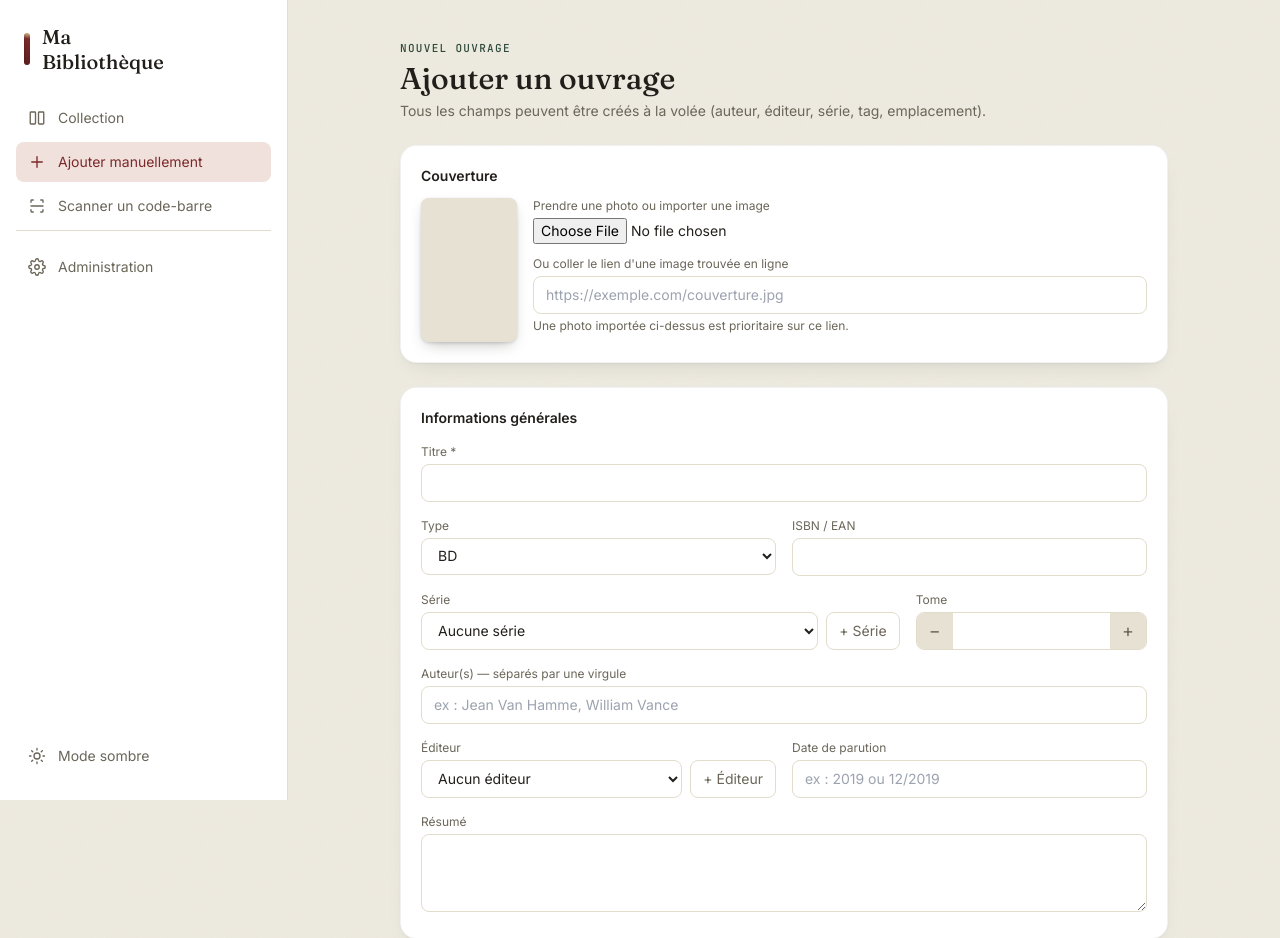
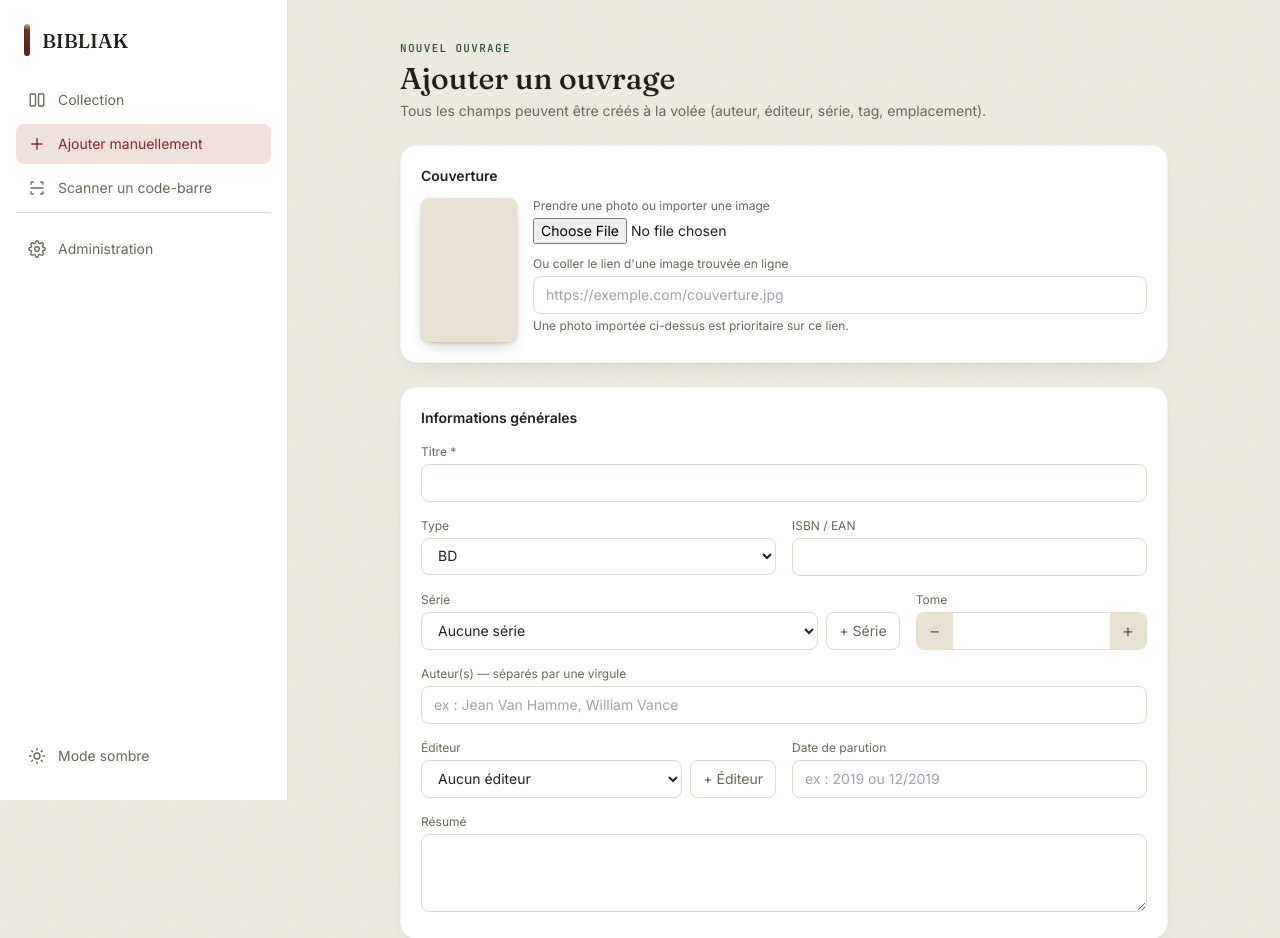
Before and after one commit to nopalpite/bibliak, a Flask app: page /books/new in a window 1280 px wide. Shown: the top 938 px of the page. Run offline with Flask 3, Linux system fonts and the light colour scheme; data comes from the database, SQL or seed files in the repository; data that the repository does not hold is empty; some libraries are stand-ins or nearby versions.

Commit message:
Rebrand the app as BIBLIAK
Renames the app everywhere it's referenced: page titles, sidebar/header
brand, README, self-signed cert CN, downloaded cert filename, and the
User-Agent sent to Open Library / Google Books.

Co-Authored-By: Claude Sonnet 5 <noreply@anthropic.com>

```diff
--- a/app/routes/main.py
+++ b/app/routes/main.py
@@ -72,5 +72,5 @@ def download_certificate():
         certificate_path,
         mimetype="application/x-x509-ca-cert",
         as_attachment=True,
-        download_name="ma-bibliotheque.pem",
+        download_name="bibliak.pem",
     )
--- a/app/services/isbn_service.py
+++ b/app/services/isbn_service.py
@@ -28,7 +28,7 @@ def _http_headers():
     CONTACT_INFO environment variable (see .env).
     """
     contact = (current_app.config.get("CONTACT_INFO") or "").strip()
-    agent = "MaBibliotheque/1.0 (application locale de gestion de collection)"
+    agent = "BIBLIAK/1.0 (application locale de gestion de collection)"
     if contact:
         agent += f" - {contact}"
     return {"User-Agent": agent}
--- a/app/templates/admin/layout_admin.html
+++ b/app/templates/admin/layout_admin.html
@@ -1,6 +1,6 @@
 {% extends "layout.html" %}
 
-{% block title %}Administration — Ma Bibliothèque{% endblock %}
+{% block title %}Administration — BIBLIAK{% endblock %}
 
 {% block content %}
 <div class="max-w-4xl mx-auto">
--- a/app/templates/book_detail.html
+++ b/app/templates/book_detail.html
@@ -1,6 +1,6 @@
 {% extends "layout.html" %}
 
-{% block title %}{{ book.title }} — Ma Bibliothèque{% endblock %}
+{% block title %}{{ book.title }} — BIBLIAK{% endblock %}
 
 {% block content %}
 <div class="max-w-4xl mx-auto">
--- a/app/templates/book_form.html
+++ b/app/templates/book_form.html
@@ -1,6 +1,6 @@
 {% extends "layout.html" %}
 
-{% block title %}{{ 'Modifier' if book else 'Ajouter' }} un ouvrage — Ma Bibliothèque{% endblock %}
+{% block title %}{{ 'Modifier' if book else 'Ajouter' }} un ouvrage — BIBLIAK{% endblock %}
 
 {% block content %}
 <div class="max-w-3xl mx-auto">
--- a/app/templates/index.html
+++ b/app/templates/index.html
@@ -1,13 +1,13 @@
 {% extends "layout.html" %}
 
-{% block title %}Ma Bibliothèque — Collection{% endblock %}
+{% block title %}BIBLIAK — Collection{% endblock %}
 
 {% block content %}
 <div class="max-w-7xl mx-auto">
 
   <div class="flex flex-col sm:flex-row sm:items-start sm:justify-between gap-3 sm:gap-4 mb-6">
     <div>
-      <p class="kicker mb-1">Ma bibliothèque</p>
+      <p class="kicker mb-1">BIBLIAK</p>
       <h1 class="font-display text-3xl font-medium">Collection</h1>
       <p class="text-sm mt-1" style="color: var(--ink-muted);">
         {{ books|length }} ouvrage{{ 's' if books|length != 1 else '' }}
--- a/app/templates/layout.html
+++ b/app/templates/layout.html
@@ -3,7 +3,7 @@
 <head>
 <meta charset="utf-8">
 <meta name="viewport" content="width=device-width, initial-scale=1, viewport-fit=cover">
-<title>{% block title %}Ma Bibliothèque{% endblock %}</title>
+<title>{% block title %}BIBLIAK{% endblock %}</title>
 
 <link rel="preconnect" href="https://fonts.googleapis.com">
 <link rel="preconnect" href="https://fonts.gstatic.com" crossorigin>
@@ -187,7 +187,7 @@
     </button>
     <a href="{{ url_for('main.index') }}" class="flex items-center gap-2">
       <span class="book-spine h-6"></span>
-      <span class="font-display text-lg font-medium">Ma Bibliothèque</span>
+      <span class="font-display text-lg font-medium">BIBLIAK</span>
     </a>
     <button type="button" onclick="toggleTheme()" aria-label="Changer de thème" class="p-2 -mr-2 rounded-lg" style="color: var(--ink);">
       <span class="icon-light"><svg width="20" height="20" viewBox="0 0 24 24" fill="none" stroke="currentColor" stroke-width="2"><circle cx="12" cy="12" r="4"/><path d="M12 2v2M12 20v2M4.9 4.9l1.4 1.4M17.7 17.7l1.4 1.4M2 12h2M20 12h2M4.9 19.1l1.4-1.4M17.7 6.3l1.4-1.4" stroke-linecap="round"/></svg></span>
@@ -243,7 +243,7 @@
       <div class="px-6 py-6">
         <a href="{{ url_for('main.index') }}" class="flex items-center gap-3">
           <span class="book-spine h-8"></span>
-          <span class="font-display text-xl font-medium leading-tight">Ma<br>Bibliothèque</span>
+          <span class="font-display text-xl font-medium leading-tight">BIBLIAK</span>
         </a>
       </div>
       {{ nav_content() }}
@@ -258,7 +258,7 @@
       <div class="flex items-center justify-between px-6 py-6">
         <a href="{{ url_for('main.index') }}" class="flex items-center gap-3">
           <span class="book-spine h-8"></span>
-          <span class="font-display text-xl font-medium leading-tight">Ma<br>Bibliothèque</span>
+          <span class="font-display text-xl font-medium leading-tight">BIBLIAK</span>
         </a>
         <button type="button" onclick="closeMobileMenu()" class="p-1" style="color: var(--ink-muted);" aria-label="Fermer le menu">
           <svg width="20" height="20" viewBox="0 0 24 24" fill="none" stroke="currentColor" stroke-width="2" stroke-linecap="round"><path d="M6 6l12 12M18 6L6 18"/></svg>
--- a/app/templates/scan.html
+++ b/app/templates/scan.html
@@ -1,6 +1,6 @@
 {% extends "layout.html" %}
 
-{% block title %}Scanner un ouvrage — Ma Bibliothèque{% endblock %}
+{% block title %}Scanner un ouvrage — BIBLIAK{% endblock %}
 
 {% block content %}
 <div class="max-w-xl mx-auto">
--- a/app/templates/series_detail.html
+++ b/app/templates/series_detail.html
@@ -1,6 +1,6 @@
 {% extends "layout.html" %}
 
-{% block title %}{{ series.name }} — Ma Bibliothèque{% endblock %}
+{% block title %}{{ series.name }} — BIBLIAK{% endblock %}
 
 {% block content %}
 <div class="max-w-5xl mx-auto">
```
Also changed, not shown: README.md, 1 other file.
